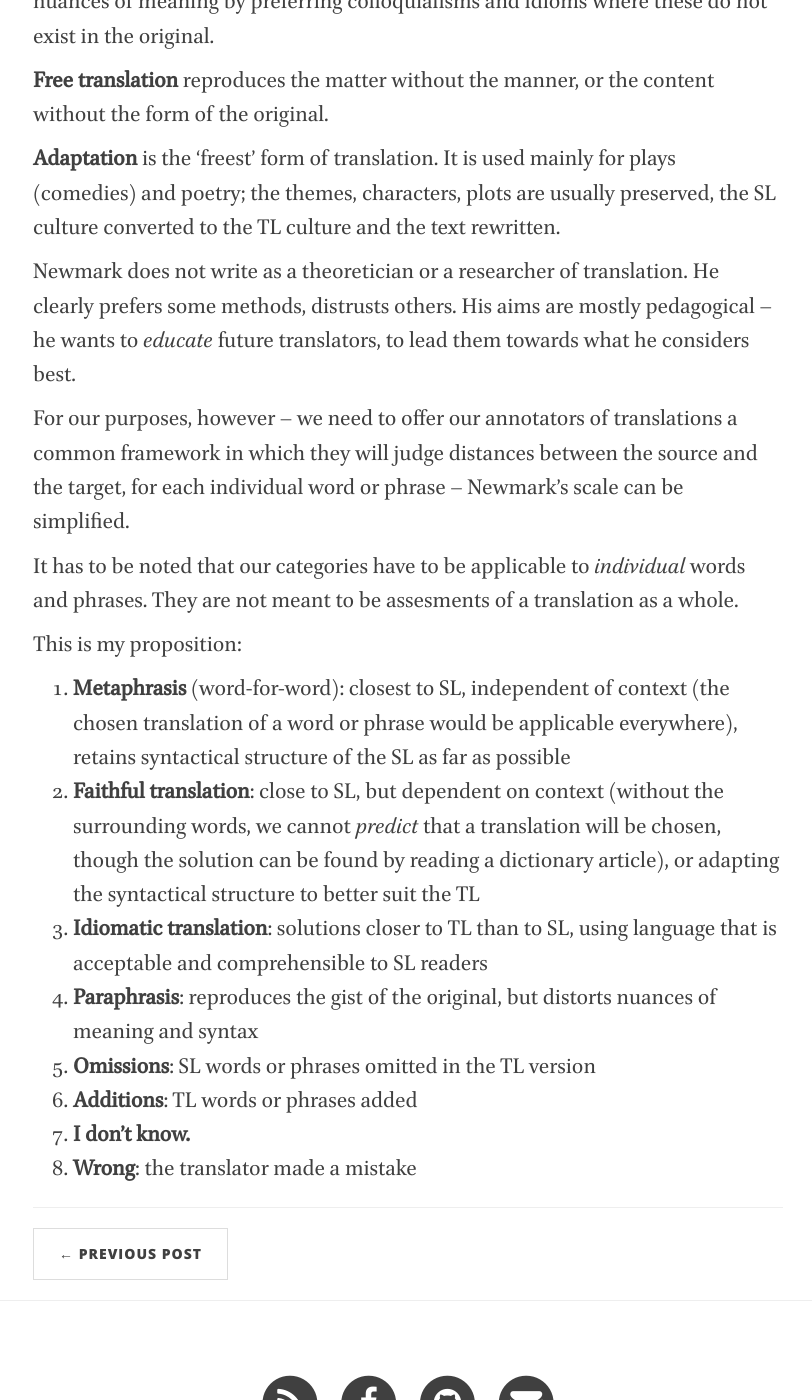
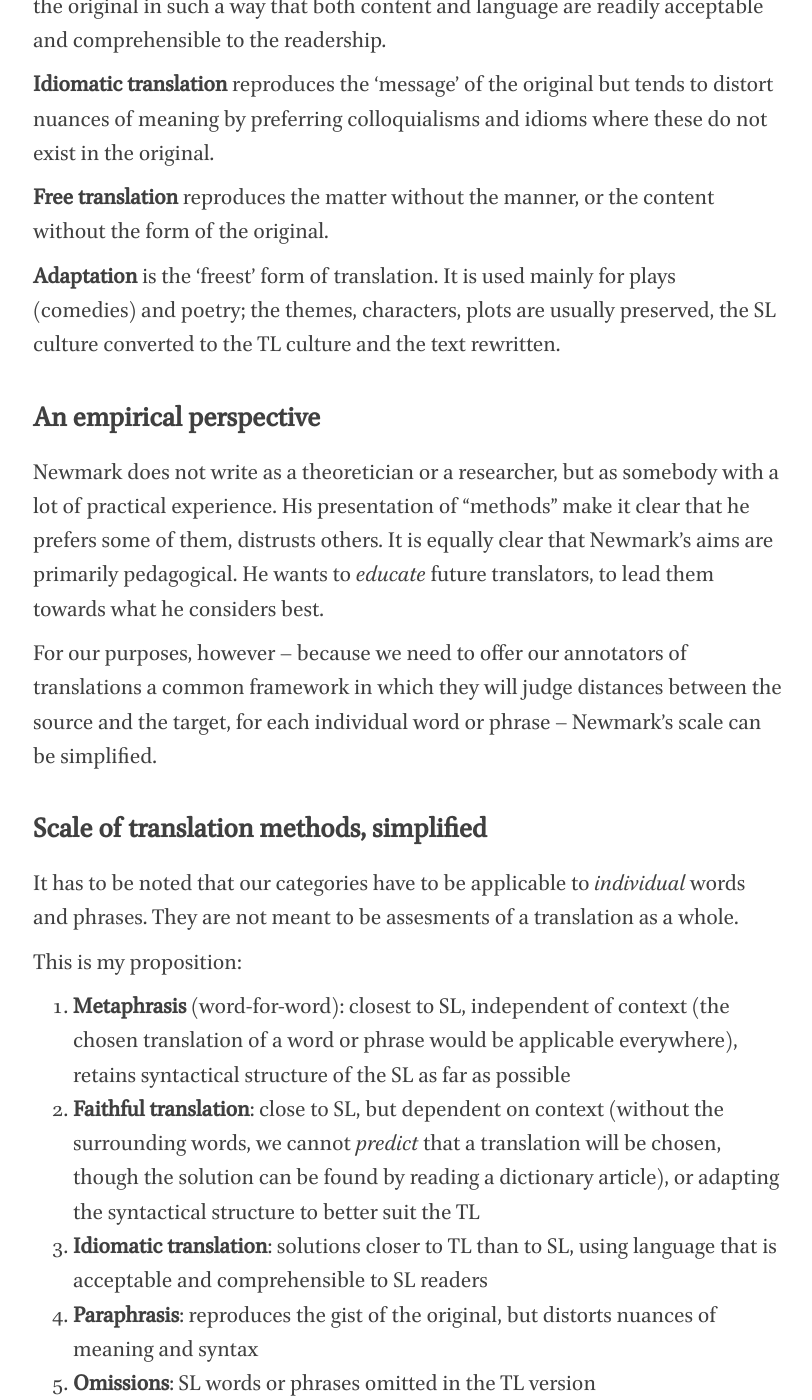
Before and after one commit to nevenjovanovic/nevenjovanovic.github.io, a Jekyll site: the page built from _posts/2016-10-14-newmark.markdown, in a window 1280 px wide and 1400 px high, scrolled down 2121 px. Shown: the whole window, without its empty margins (232-1044 px from the left). Built offline with Jekyll 4.4.1, drawn with Linux system fonts in a browser that asks for light colours; nearby versions of some CDN libraries; some of the changed text lies outside the part shown.

Commit message:
Add subtitles to the entry

```diff
--- a/_posts/2016-10-14-newmark.markdown
+++ b/_posts/2016-10-14-newmark.markdown
@@ -39,9 +41,13 @@ Newmark provides the following descriptions of his levels:
 
 **Adaptation** is the 'freest' form of translation. It is used mainly for plays (comedies) and poetry; the themes, characters, plots are usually preserved, the SL culture converted to the TL culture and the text rewritten.
 
-Newmark does not write as a theoretician or a researcher of translation. He clearly prefers some methods, distrusts others. His aims are mostly pedagogical -- he wants to *educate* future translators, to lead them towards what he considers best.
+## An empirical perspective
 
-For our purposes, however -- we need to offer our annotators of translations a common framework in which they will judge distances between the source and the target, for each individual word or phrase -- Newmark's scale can be simplified.
+Newmark does not write as a theoretician or a researcher, but as somebody with a lot of practical experience. His presentation of "methods" make it clear that he prefers some of them, distrusts others. It is equally clear that Newmark's aims are primarily pedagogical.  He wants to *educate* future translators, to lead them towards what he considers best.
+
+For our purposes, however -- because we need to offer our annotators of translations a common framework in which they will judge distances between the source and the target, for each individual word or phrase -- Newmark's scale can be simplified.
+
+## Scale of translation methods, simplified
 
 It has to be noted that our categories have to be applicable to *individual* words and phrases. They are not meant to be assesments of a translation as a whole.
 
```
Also changed, not shown: other parts of _posts/2016-10-14-newmark.markdown (+5 -1 lines).
